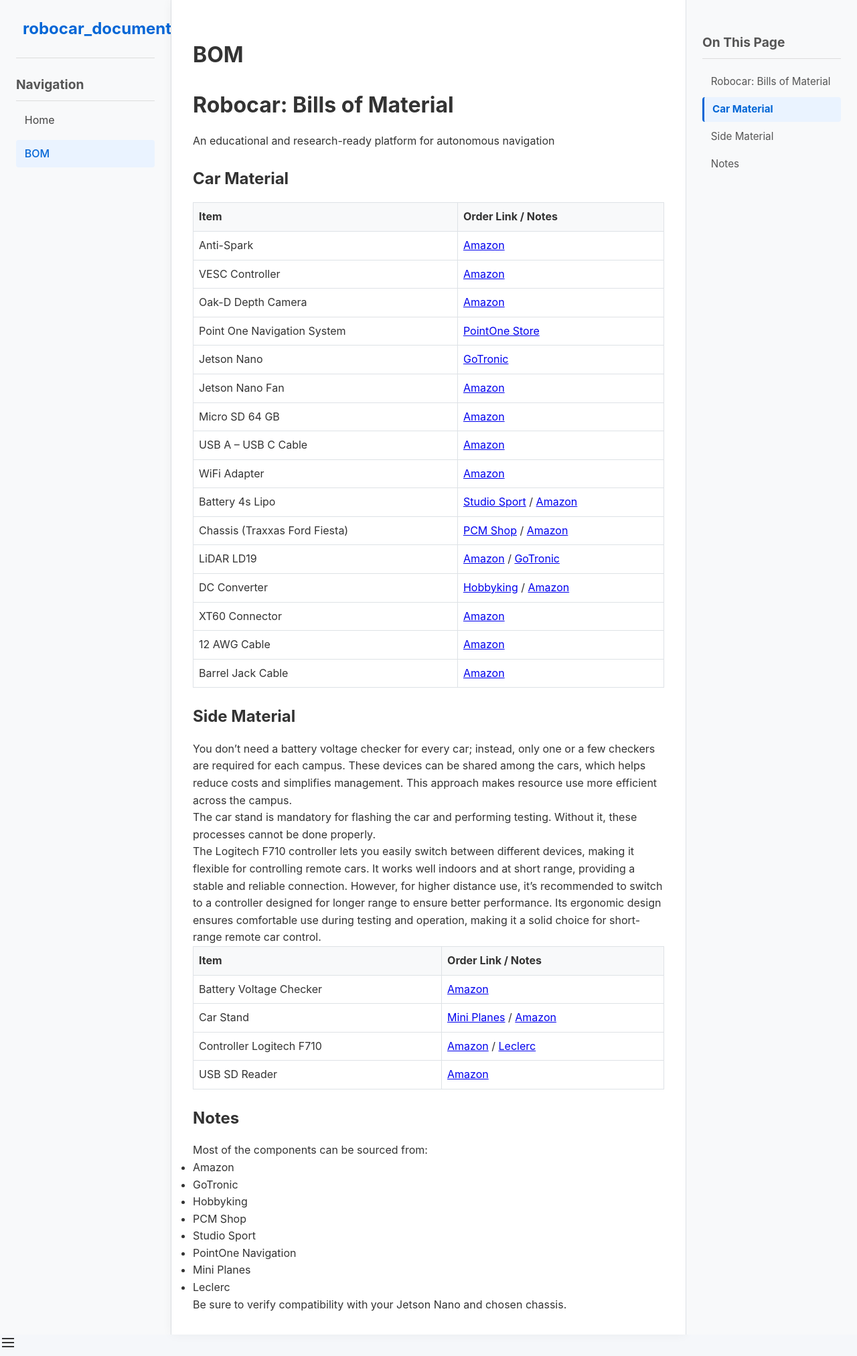
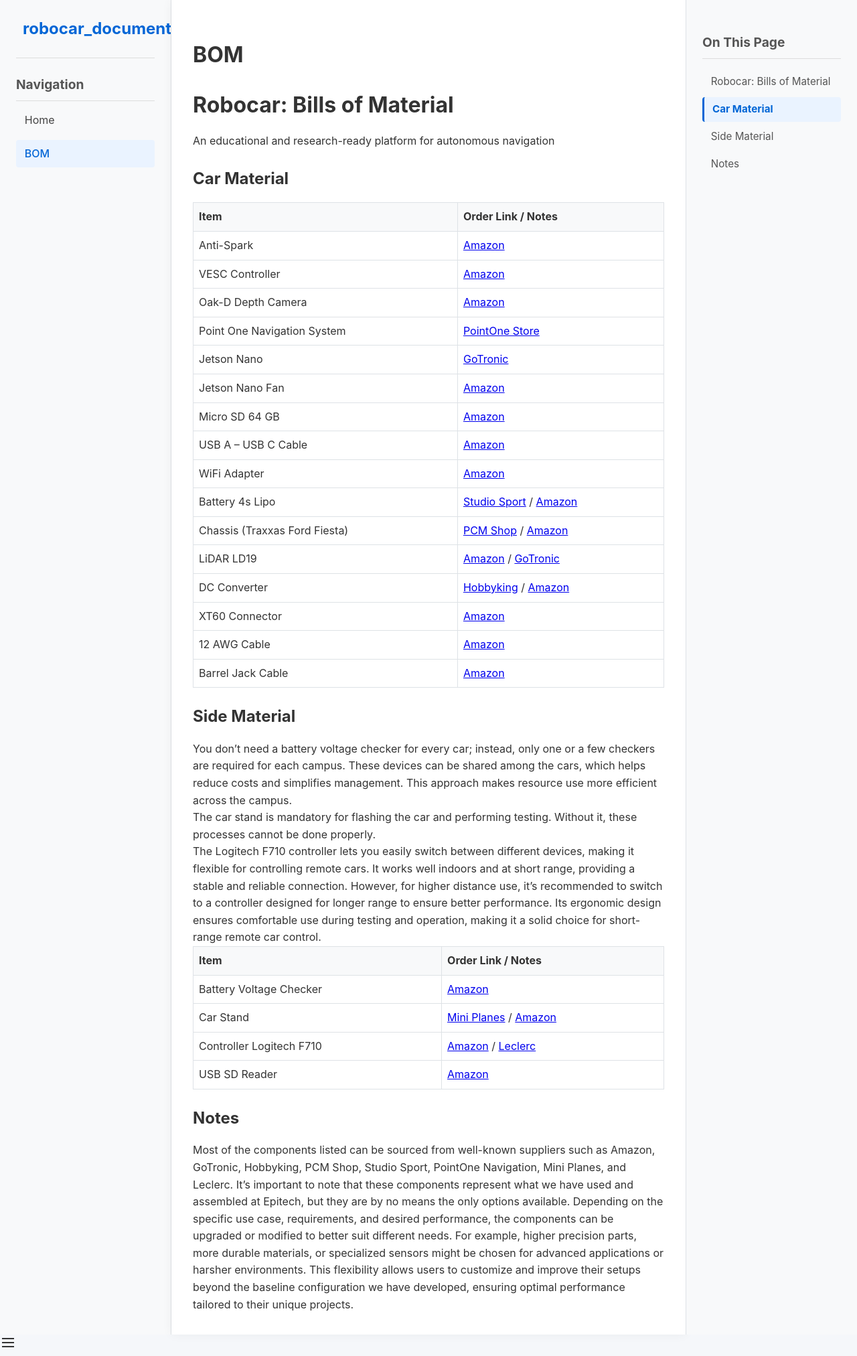
Before and after one commit to Tek5-robocar/robocar_documentation, a Jekyll site: the page built from bom.md, in a window 1280 px wide. Shown: the whole page at 67% size. Built offline with Jekyll 4.4.1, drawn with Linux system fonts in a browser that asks for light colours.

Commit message:
[FIX] index page

```diff
--- a/bom.md
+++ b/bom.md
@@ -46,14 +46,4 @@
 
 ## Notes {#notes}
 
-Most of the components can be sourced from:
-- Amazon
-- GoTronic
-- Hobbyking
-- PCM Shop
-- Studio Sport
-- PointOne Navigation
-- Mini Planes
-- Leclerc
-
-Be sure to verify compatibility with your Jetson Nano and chosen chassis.
+Most of the components listed can be sourced from well-known suppliers such as Amazon, GoTronic, Hobbyking, PCM Shop, Studio Sport, PointOne Navigation, Mini Planes, and Leclerc. It’s important to note that these components represent what we have used and assembled at Epitech, but they are by no means the only options available. Depending on the specific use case, requirements, and desired performance, the components can be upgraded or modified to better suit different needs. For example, higher precision parts, more durable materials, or specialized sensors might be chosen for advanced applications or harsher environments. This flexibility allows users to customize and improve their setups beyond the baseline configuration we have developed, ensuring optimal performance tailored to their unique projects.
```
